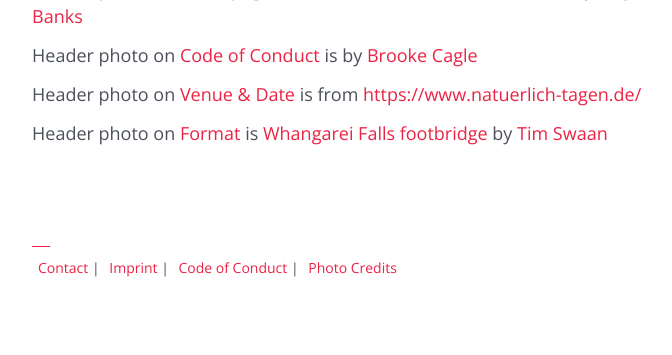
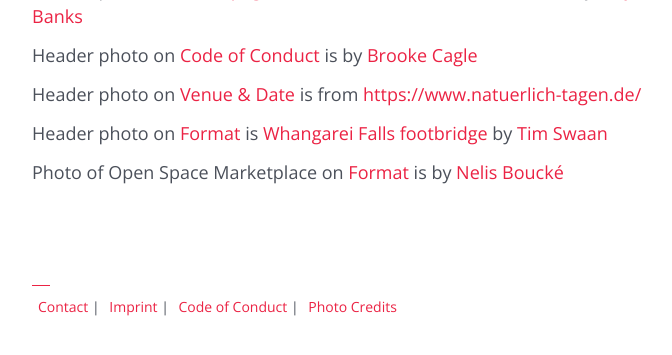
Before and after one commit to humansconf/humansconf.org, a Jekyll site: the page built from photo-credits.md, in a window 1280 px wide, cut to the strip 704-1086 px from the top of the page. Shown: the top 355 px of the strip, without its empty margins (291-963 px from the left). Built offline with Jekyll 4.4.1, drawn with Linux system fonts in a browser that asks for light colours.

Commit message:
add photo credits for marketplace image on `format` page

```diff
--- a/photo-credits.md
+++ b/photo-credits.md
@@ -16,3 +16,5 @@ Cagle](https://unsplash.com/@brookecagle?utm_source=unsplash&utm_medium=referral
 Header photo on [Venue & Date](/venue-and-date) is from [https://www.natuerlich-tagen.de/](https://www.natuerlich-tagen.de/)
 
 Header photo on [Format](/format) is [Whangarei Falls footbridge](https://unsplash.com/photos/eOpewngf68w) by [Tim Swaan](https://unsplash.com/@timswaanphotography)
+
+Photo of Open Space Marketplace on [Format](/format) is by [Nelis Boucké](https://twitter.com/nelisboucke/status/1005004812352565249)
```
